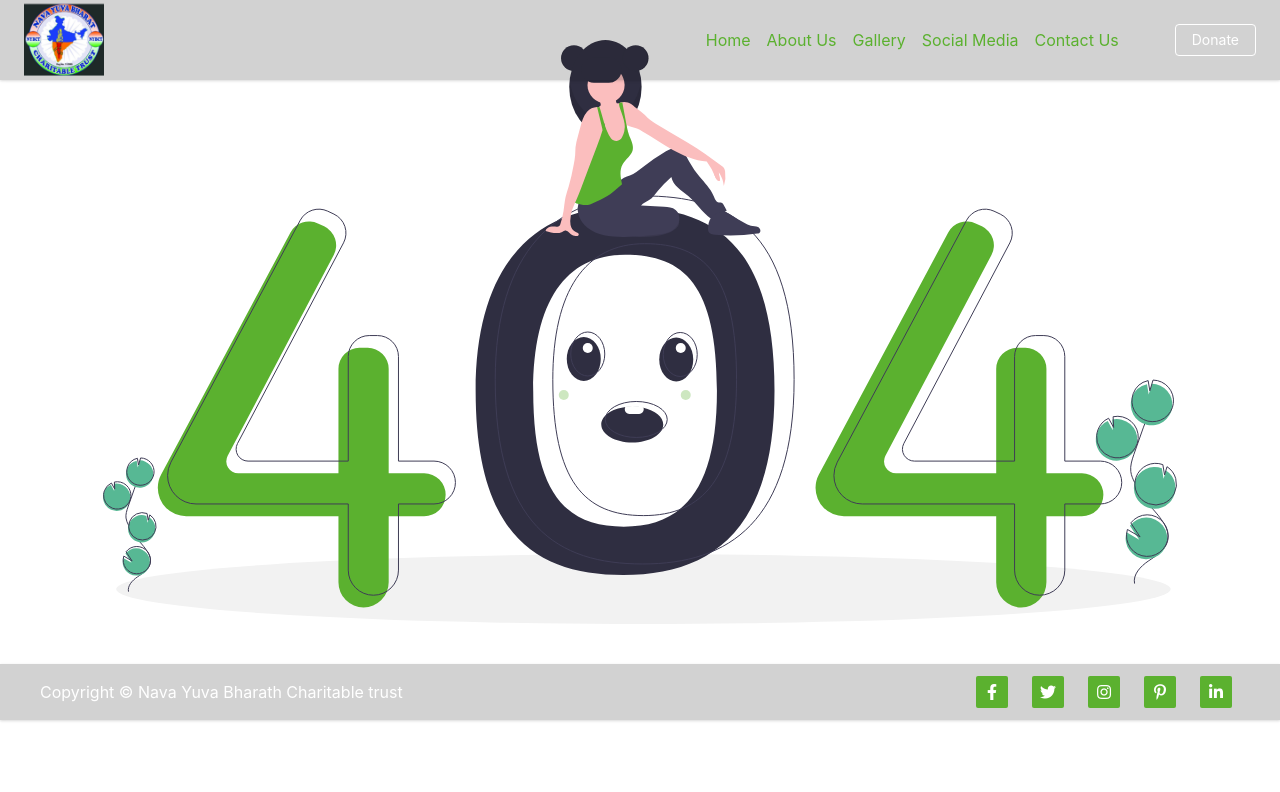
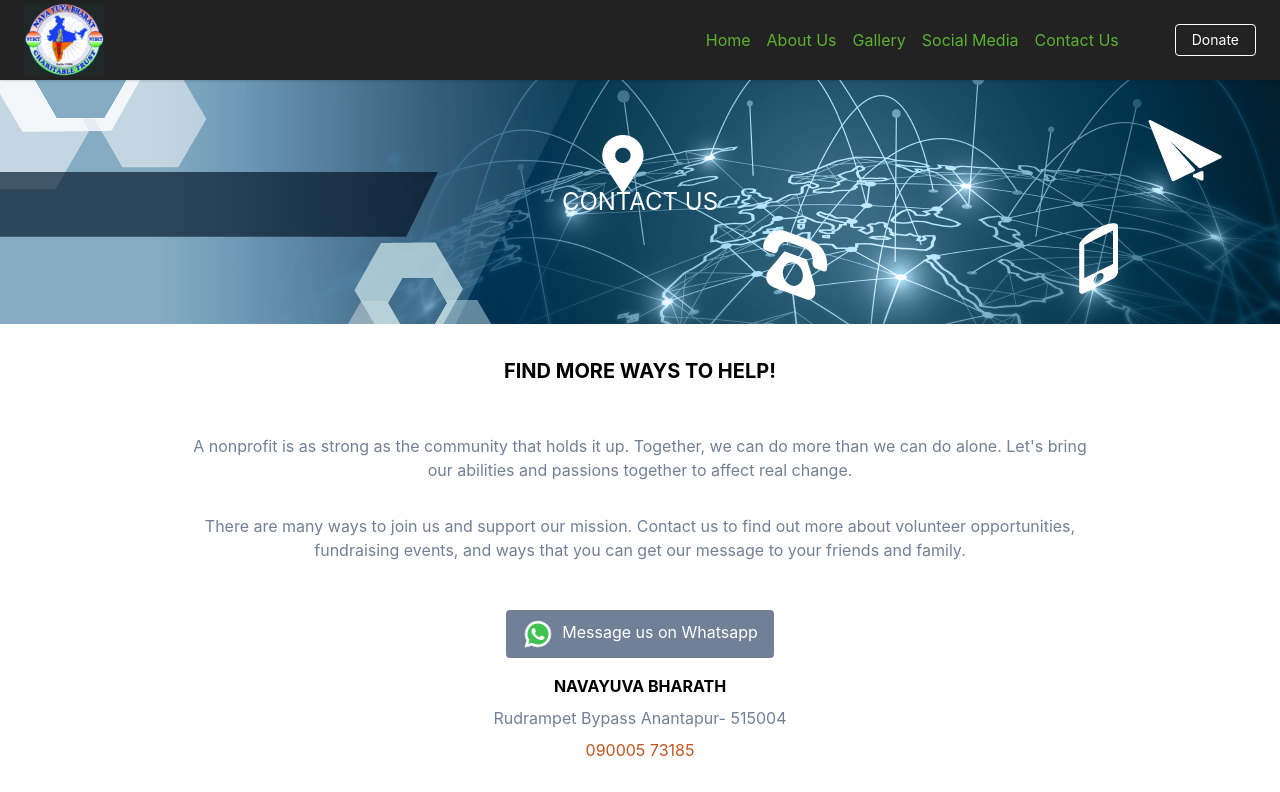
Before and after one commit to trinethrareddy/navayuvabhaarath, a React (Create React App) app: page /contact in a window 1280 px wide. Shown: the top 792 px of the page. Built offline with nearby package versions, Linux system fonts and the light colour scheme.

Commit message:
added contact

```diff
--- a/src/components/Gallery.js
+++ b/src/components/Gallery.js
@@ -5,6 +5,7 @@ import banner2 from '../assets/images/banner/banner2.jpg';
 import banner3 from '../assets/images/banner/banner3.jpg';
 import banner4 from '../assets/images/banner/banner4.jpg';
 import banner5 from '../assets/images/banner/banner5.jpg';
+
 
 class GalleryComponent extends Component {
     render() {
--- /dev/null
+++ b/src/components/GoogleMap.js
@@ -0,0 +1,12 @@
+import React, {Component} from 'react';
+
+class GoogleMap extends Component {
+    render() {
+        return(
+            <div className="w-full">
+                  <iframe src="https://www.google.com/maps/embed?pb=!1m18!1m12!1m3!1d3859.765887345304!2d77.58352231461765!3d14.669223179324588!2m3!1f0!2f0!3f0!3m2!1i1024!2i768!4f13.1!3m3!1m2!1s0x3bb14aeb37c2f6b1%3A0xa161f33c6207eae5!2sRam%20Nagar%20Bridge%20%26%20Rudrampeta%20Rd%2C%20Kovur%20Nagar%2C%20Anantapur%2C%20Andhra%20Pradesh%20515004!5e0!3m2!1sen!2sin!4v1581257498292!5m2!1sen!2sin" width="100%" height="450" frameborder="0" style={{border:0}} allowfullscreen=""></iframe>
+            </div>
+        );
+    }
+}
+export default GoogleMap;
--- a/src/components/Header.js
+++ b/src/components/Header.js
@@ -3,7 +3,7 @@ import logo from '../assets/images/header-logo2.png';
 import { BrowserRouter as Router, Link } from 'react-router-dom';
 class HeaderComponent extends Component {
   render() {
-    return (<nav className="flex z-10 items-center justify-between flex-wrap secondary-bg-color px-6 shadow fixed top-0 w-full py-4 md:py-0">
+    return (<nav className="flex z-10 items-center justify-between flex-wrap secondary-bg-color px-6 shadow sticky top-0 py-4 md:py-0">
       <div className="flex items-center flex-shrink-0 text-white mr-6">
         <img src={logo} alt="Logo" className="w-full h-20" />
       </div>
--- /dev/null
+++ b/src/components/SmallBanner.js
@@ -0,0 +1,18 @@
+import React, {Component} from 'react';
+import subscribeImg from '../assets/images/subscribe.jpg';
+
+class SmallBannerComponent extends Component {
+    constructor(props) {
+        super(props)
+    }
+    render() {
+        const bgImage = this.props.bgImage || subscribeImg;
+        const bannerText = this.props.bannerText || 'NavaYuva Bharath';
+        return(
+            <div className="bg-fixed bg-no-repeat bg-cover bg-center flex justify-center text-white py-10 object-center" style={{'backgroundImage': `url(${bgImage})`}}>
+                <h2 className="m-10 md:m-16 text-2xl md:text-2xl text-center text-white">{bannerText}</h2>
+            </div>
+        )
+    }
+}
+export default SmallBannerComponent;
--- a/src/index.js
+++ b/src/index.js
@@ -17,7 +17,8 @@ import HomePage from './pages/HomePage';
 import AboutPage from './pages/AboutPage';
 import GenericNotFound from './pages/PageNotFound';
 import SocialMedia from './pages/SocialMedia';
-
+import GaleryPage from './pages/GalleryPage';
+import ContactUs from './pages/ContactUs';
 const routing = (
     <Provider store={configureStore()}>
         <HeaderComponent />
@@ -26,7 +27,10 @@ const routing = (
                 <Route exact path="/" component={HomePage} />
                 <Route path="/home" component={HomePage} />
                 <Route path="/about-us" component={AboutPage} />
+                <Route path="/gallery" component = {GaleryPage}/>
                 <Route path="/media" component={SocialMedia} />
+                <Route path="/contact" component={ContactUs} />
+
                 {/* this GenericNotFound path should be at the bottom */}
                 <Route path='*' exact={true} component={GenericNotFound} />
 
--- a/src/pages/AboutPage.js
+++ b/src/pages/AboutPage.js
@@ -1,7 +1,11 @@
 import React, {Component} from 'react';
+import SmallBannerComponent from '../components/SmallBanner';
+import subscribeImg from '../assets/images/subscribe.jpg';
 class AboutPage extends Component {
   render() {
-    return <h1>About Page</h1>
+    return (
+      <SmallBannerComponent bgImage={subscribeImg} bannerText="About Us NavaYuva Bharath"/>
+    )
   }
 }
 export default AboutPage;
--- /dev/null
+++ b/src/pages/ContactUs.js
@@ -0,0 +1,40 @@
+import React, { Component } from 'react';
+
+import SmallBannerComponent from '../components/SmallBanner';
+import contactUsImg from '../assets/images/contactus_hd_bg.png';
+import whatsappIcon from '../assets/images/whatsapp.svg';
+
+import GoogleMap from '../components/GoogleMap';
+import SubscribeComponent from '../components/Subscribe';
+class ContactUs extends Component {
+    render() {
+        return (
+            <React.Fragment>
+                <SmallBannerComponent bgImage={contactUsImg} bannerText="CONTACT US" />
+                <div className="text-center mb-8">
+                    <div className="font-bold text-center mt-8 text-xl">FIND MORE WAYS TO HELP!</div>
+                    <div className="mx-48 my-12 text-gray-600">
+                        <p className="text-center">
+                            A nonprofit is as strong as the community that holds it up. Together, we can do more than we can do alone. Let's bring our abilities and passions together to affect real change.
+                    </p>
+                        <p className="text-center mt-8">
+                            There are many ways to join us and support our mission. Contact us to find out  more about volunteer opportunities, fundraising events, and ways that you can get  our message to your friends and family.
+                    </p>
+                    </div>
+                    <button className="bg-gray-600 hover:bg-gray-900 text-white  py-2 px-4 rounded">
+                    <img src={whatsappIcon} className="inline mr-2 h-8"/>Message us on Whatsapp </button>
+                    <div className="font-bold mt-4 mb-2">
+
+                        NAVAYUVA BHARATH</div>
+                    <p className="text-gray-600 mb-2">Rudrampet Bypass Anantapur- 515004</p>
+                    <p className="text-orange-700 mb-2">090005 73185</p>
+                </div>
+                <div className="mb-12">
+                    <SubscribeComponent/>
+                </div>
+                <GoogleMap/>
+            </React.Fragment>
+        )
+    }
+}
+export default ContactUs;
--- /dev/null
+++ b/src/pages/GalleryPage.js
@@ -0,0 +1,15 @@
+import React, {Component} from 'react';
+
+import SmallBannerComponent from '../components/SmallBanner';
+import subscribeImg from '../assets/images/subscribe.jpg';
+class GaleryPage extends Component {
+    render() {
+        return (
+            <div>
+                <SmallBannerComponent bgImage={subscribeImg} bannerText="NavaYuva Bharath Gallery" />
+            </div>
+        )
+    }
+}
+
+export default GaleryPage;
--- a/src/pages/SocialMedia.js
+++ b/src/pages/SocialMedia.js
@@ -1,8 +1,11 @@
 import React, { Component } from 'react';
-
+import SmallBannerComponent from '../components/SmallBanner';
+import subscribeImg from '../assets/images/subscribe.jpg';
 class SocialMedia extends Component {
     render() {
         return (
+            <div>
+                <SmallBannerComponent bgImage={subscribeImg} bannerText="NavaYuva Bharath Media" />
                 <div class="md:flex md:flex-row bg-gray-200 py-5">
                     <div class="text-gray-700 text-center px-4 py-2 m-2 w-full md:w-1/2">
                         <div id="fb-root"></div>
@@ -21,6 +24,7 @@ class SocialMedia extends Component {
                         />
                     </div>
                 </div>
+            </div>
         )
     }
 }
--- a/src/styles/main.css
+++ b/src/styles/main.css
@@ -8,7 +8,7 @@
     color: #222;
 }
 .secondary-bg-color {
-    background-color: #2223;
+    background-color: #222;
 }
 
 /* Banner css */
```
Also changed, not shown: src/assets/images/contactus_hd_bg.png (added), src/assets/images/whatsapp.svg (added). Lines whose indentation alone changed are shown as unchanged.
